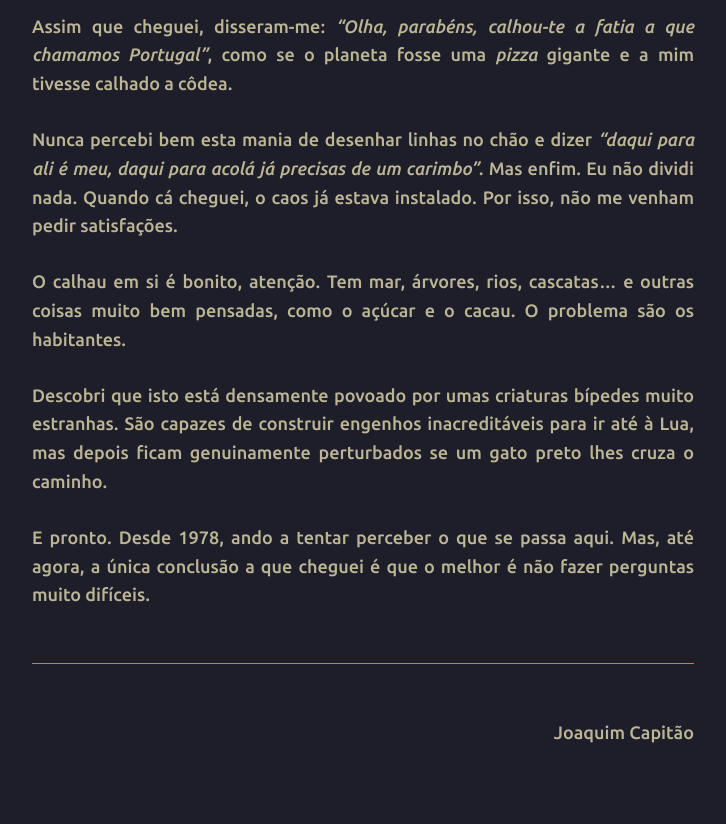
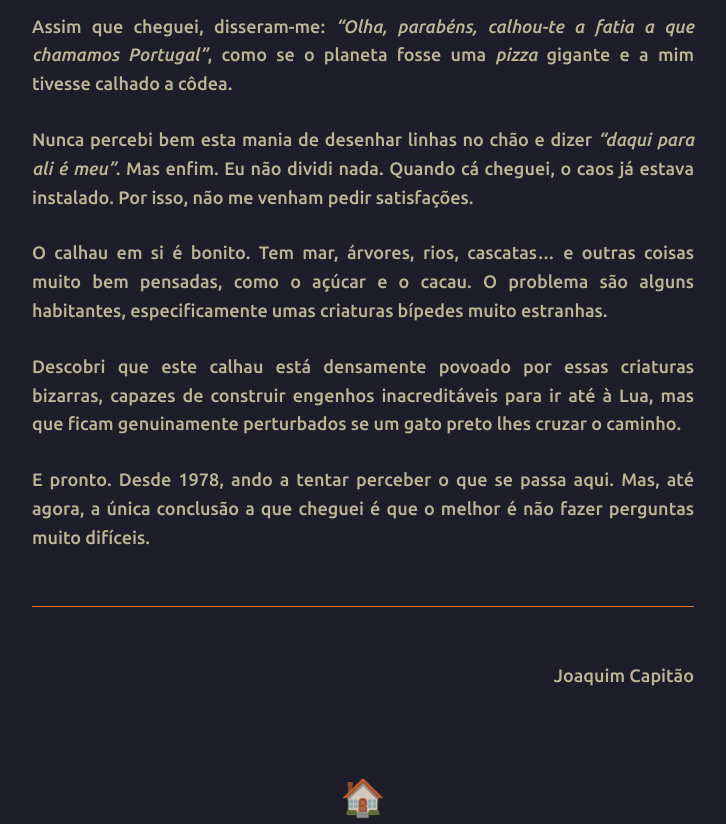
Before and after one commit to joaquim-capitao/joaquim-capitao.github.io, a Jekyll site: the page built from autobiografia.md, in a window 1280 px wide, cut to the strip 635-1459 px from the top of the page. Shown: the whole strip, without its empty margins (277-1003 px from the left). Built offline with Jekyll 4.4.1, drawn with Linux system fonts in a browser that asks for light colours; our own code applies the rules of GitHub Pages for plain Markdown files.

Commit message:
Update autobiografia.md

```diff
--- a/autobiografia.md
+++ b/autobiografia.md
@@ -8,11 +8,11 @@
 
 Assim que cheguei, disseram-me: *"Olha, parabéns, calhou-te a fatia a que chamamos Portugal"*, como se o planeta fosse uma *pizza* gigante e a mim tivesse calhado a côdea.
 
-Nunca percebi bem esta mania de desenhar linhas no chão e dizer *"daqui para ali é meu, daqui para acolá já precisas de um carimbo"*. Mas enfim. Eu não dividi nada. Quando cá cheguei, o caos já estava instalado. Por isso, não me venham pedir satisfações.
+Nunca percebi bem esta mania de desenhar linhas no chão e dizer *"daqui para ali é meu"*. Mas enfim. Eu não dividi nada. Quando cá cheguei, o caos já estava instalado. Por isso, não me venham pedir satisfações.
 
-O calhau em si é bonito, atenção. Tem mar, árvores, rios, cascatas... e outras coisas muito bem pensadas, como o açúcar e o cacau. O problema são os habitantes.
+O calhau em si é bonito. Tem mar, árvores, rios, cascatas... e outras coisas muito bem pensadas, como o açúcar e o cacau. O problema são alguns habitantes, especificamente umas criaturas bípedes muito estranhas.
 
-Descobri que isto está densamente povoado por umas criaturas bípedes muito estranhas. São capazes de construir engenhos inacreditáveis para ir até à Lua, mas depois ficam genuinamente perturbados se um gato preto lhes cruza o caminho.
+Descobri que este calhau está densamente povoado por essas criaturas bizarras, capazes de construir engenhos inacreditáveis para ir até à Lua, mas que ficam genuinamente perturbados se um gato preto lhes cruzar o caminho.
 
 E pronto. Desde 1978, ando a tentar perceber o que se passa aqui. Mas, até agora, a única conclusão a que cheguei é que o melhor é não fazer perguntas muito difíceis.
 
```
